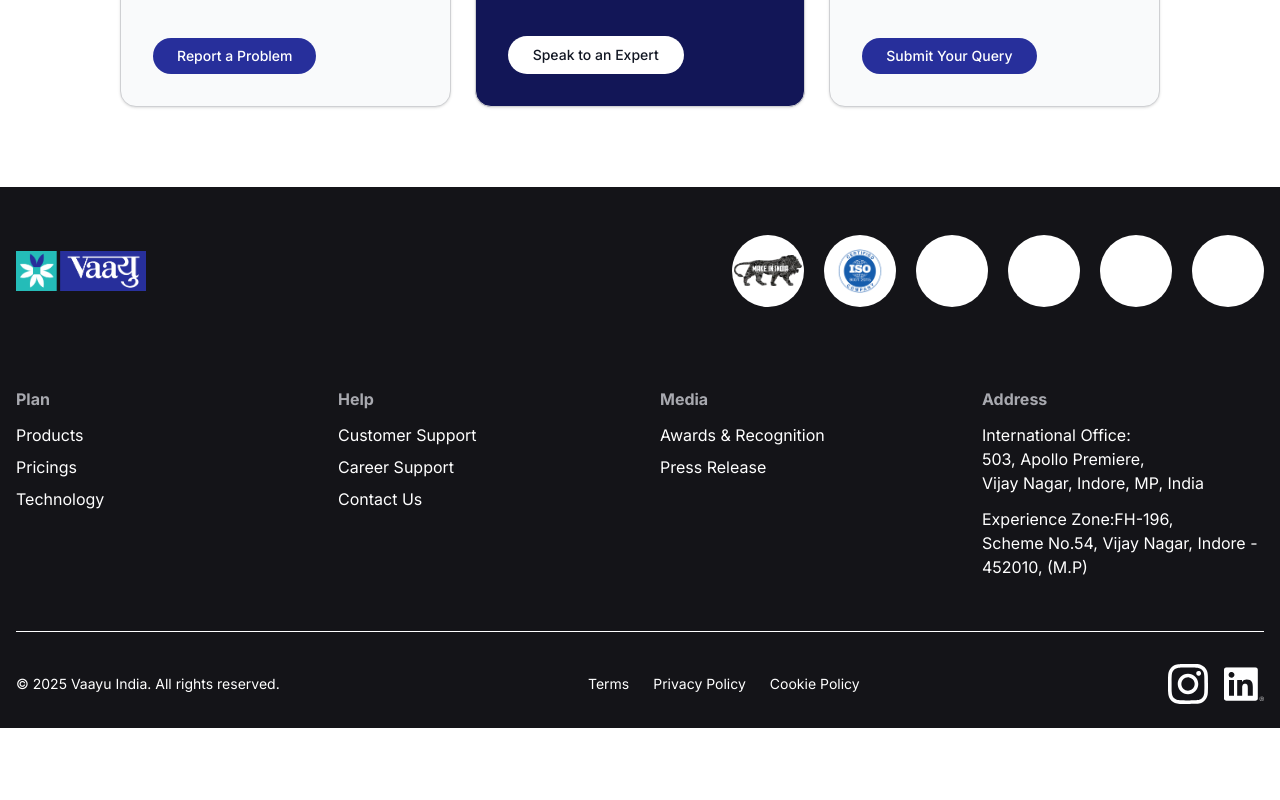
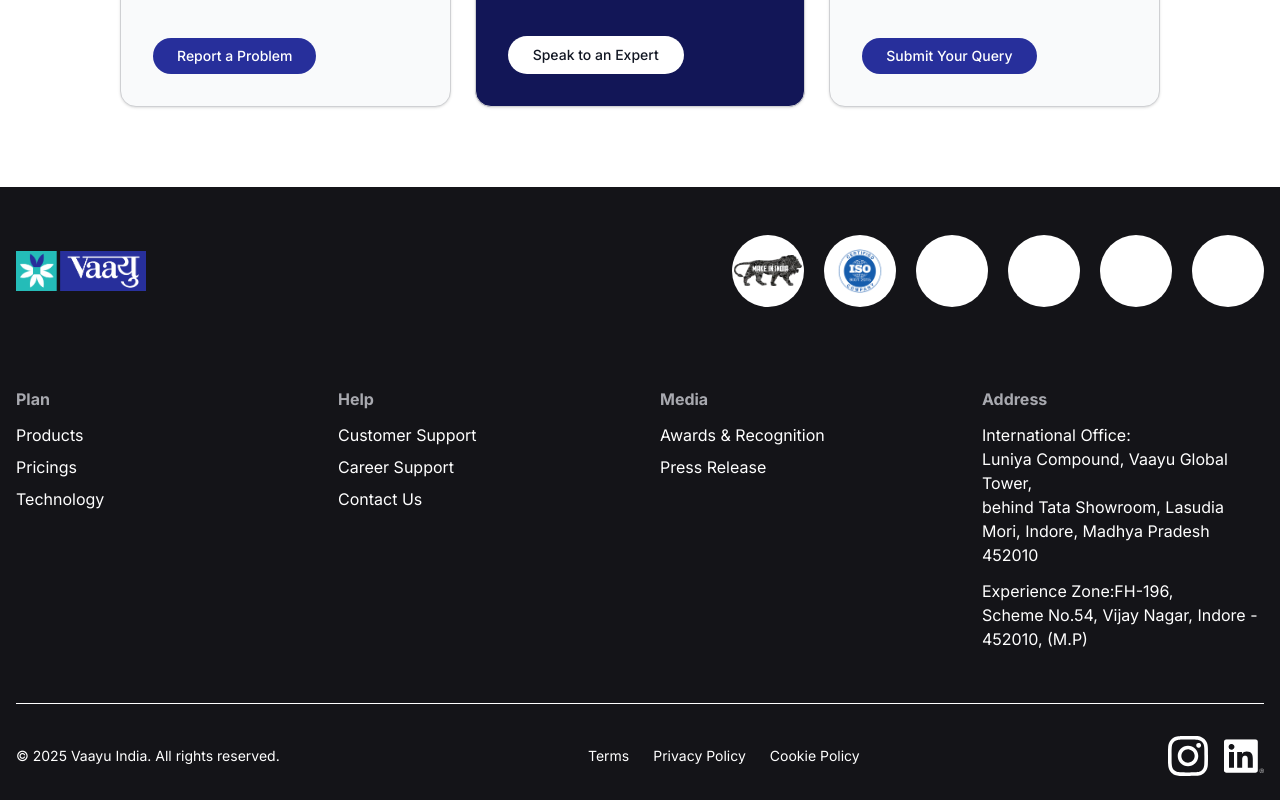
Before and after one commit to sandeep-raghunath/vaayu_india_web, a Next.js app: page / in a window 1280 px wide. Shown: the part 9641-10441 px from the top of the page. Before the commit the page ends 10369 px from the top, so only its background shows below. Built offline with nearby package versions, Linux system fonts and the light colour scheme.

Commit message:
Update Footer.js

```diff
--- a/src/components/Footer.js
+++ b/src/components/Footer.js
@@ -150,9 +150,10 @@ export default function Footer() {
           <div className="mb-3 text-white">
             International Office:
             <br />
-            503, Apollo Premiere,
+            Luniya Compound, Vaayu Global Tower,
+            <br /> behind Tata Showroom, Lasudia
             <br />
-            Vijay Nagar, Indore, MP, India
+            Mori, Indore, Madhya Pradesh 452010
           </div>
           <div className="mb-3 text-white">
             Experience Zone:FH-196,
```
